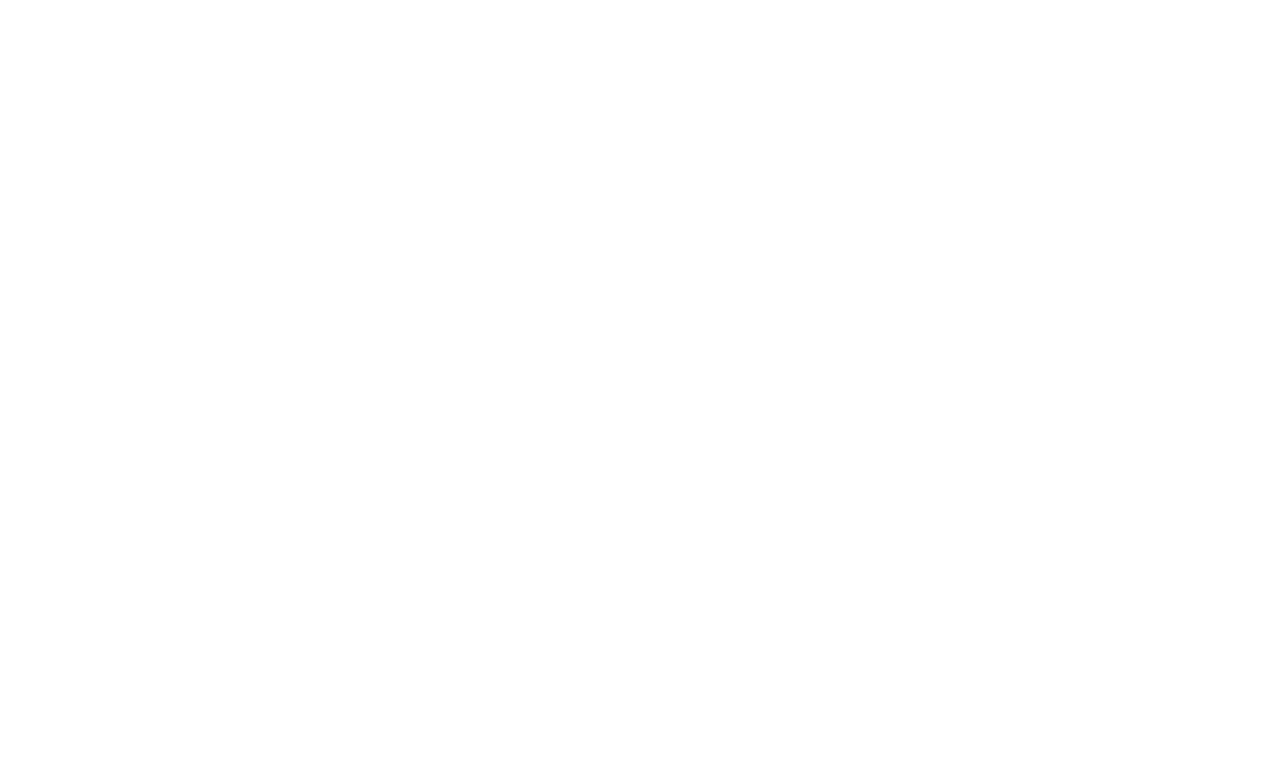
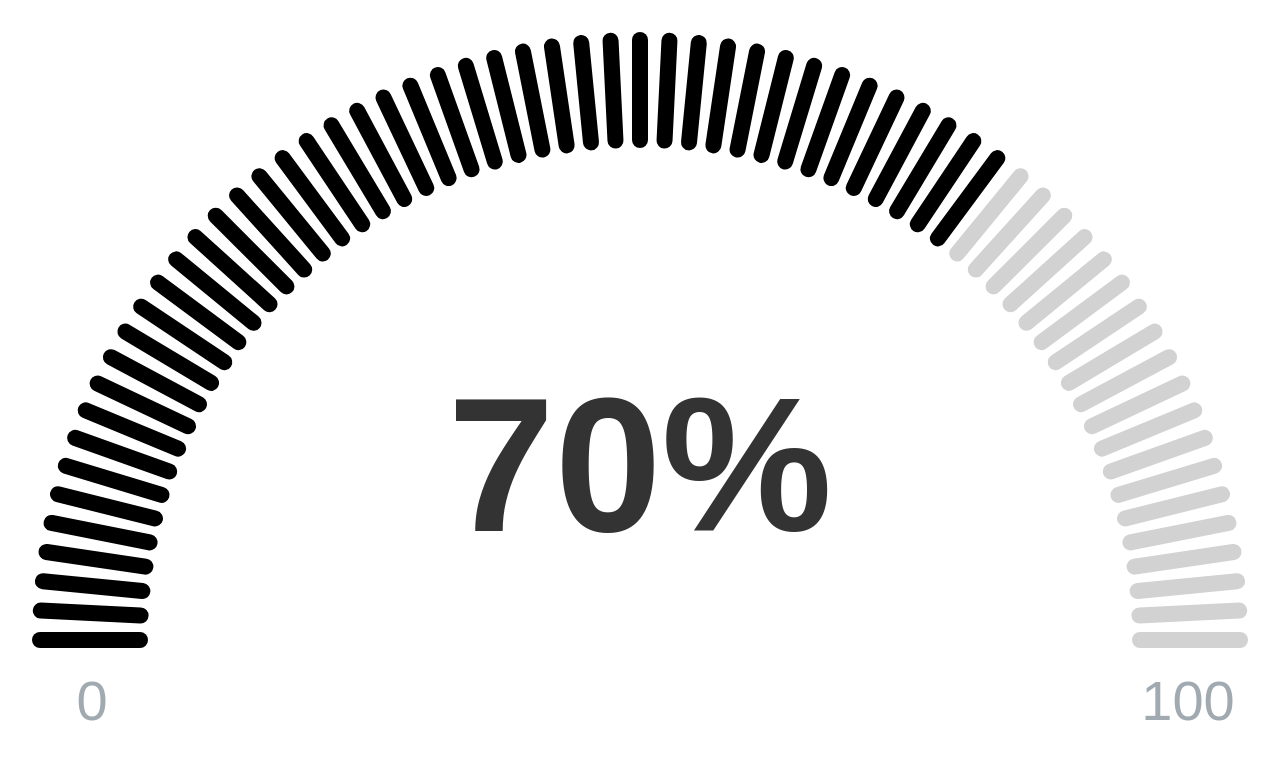
Before and after one commit to costiz7/EcoNomos, a React (Vite) app in the folder client/: page / in a window 1280 px wide. Shown: the top 760 px of the page. Built offline with nearby package versions, Linux system fonts and the light colour scheme.

Commit message:
Implemented a RadialGauge Component

```diff
--- a/client/package.json
+++ b/client/package.json
@@ -11,7 +11,8 @@
   },
   "dependencies": {
     "react": "^19.2.4",
-    "react-dom": "^19.2.4"
+    "react-dom": "^19.2.4",
+    "react-router-dom": "^7.13.1"
   },
   "devDependencies": {
     "@eslint/js": "^9.39.4",
--- a/client/src/App.jsx
+++ b/client/src/App.jsx
@@ -1,8 +1,11 @@
+import { BrowserRouter, Routes, Route, Navigate } from "react-router-dom"
+import RadialGaugeComponent from "./RadialGaugeComponent/RadialGaugeComponent.jsx"
+
 function App() {
 
   return (
     <>
-
+      <RadialGaugeComponent />
     </>
   )
 }
--- /dev/null
+++ b/client/src/RadialGaugeComponent/RadialGaugeComponent.jsx
@@ -0,0 +1,148 @@
+import React, { useMemo, useState, useEffect } from 'react';
+
+const RadialGaugeComponent = ({ percentage = 70, totalTicks = 65 }) => {
+  const [displayPercentage, setDisplayPercentage] = useState(0);
+
+  // Păstrăm dimensiunile interne originale pentru calcule
+  const INTERNAL_WIDTH = 350;
+  const INTERNAL_HEIGHT = 250;
+  const center = { x: INTERNAL_WIDTH / 2, y: 220 };
+  const outerR = 150;
+  const innerR = 125;
+  const startAngleDegrees = -180;
+  const endAngleDegrees = 0;
+  const ARC_TOTAL_DEGREES = Math.abs(endAngleDegrees - startAngleDegrees);
+  const degreesPerTick = ARC_TOTAL_DEGREES / (totalTicks - 1);
+  const toRadians = (deg) => deg * (Math.PI / 180);
+
+  useEffect(() => {
+    let animationFrameId;
+    const startValue = displayPercentage;
+    const endValue = percentage;
+
+    if (startValue === endValue) return;
+
+    let startTime = null;
+    const duration = 600;
+
+    const animate = (timestamp) => {
+      if (!startTime) startTime = timestamp;
+      const progress = Math.min((timestamp - startTime) / duration, 1);
+      const easeOut = 1 - Math.pow(1 - progress, 3);
+      const currentValue = startValue + (endValue - startValue) * easeOut;
+
+      setDisplayPercentage(currentValue);
+
+      if (progress < 1) {
+        animationFrameId = requestAnimationFrame(animate);
+      }
+    };
+
+    animationFrameId = requestAnimationFrame(animate);
+    return () => cancelAnimationFrame(animationFrameId);
+
+  }, [percentage]);
+
+  const ticks = useMemo(() => {
+    const activeTicksCount = Math.round((displayPercentage / 100) * totalTicks);
+    const calculatedTicks = [];
+
+    for (let i = 0; i < totalTicks; i++) {
+      const currentAngleDegrees = startAngleDegrees + i * degreesPerTick;
+      const angleRad = toRadians(currentAngleDegrees);
+
+      const x1 = center.x + innerR * Math.cos(angleRad);
+      const y1 = center.y + innerR * Math.sin(angleRad);
+      const x2 = center.x + outerR * Math.cos(angleRad);
+      const y2 = center.y + outerR * Math.sin(angleRad);
+
+      const isActive = i < activeTicksCount;
+      const color = isActive ? "rgb(0, 0, 0)" : "#d2d2d2";
+
+      calculatedTicks.push({
+        id: i,
+        coords: { x1, y1, x2, y2 },
+        color
+      });
+    }
+    return calculatedTicks;
+  }, [displayPercentage, totalTicks, degreesPerTick, center.x, center.y, innerR, outerR, startAngleDegrees]);
+
+  if (ticks.length === 0) return null;
+
+  const firstTick = ticks[0].coords;
+  const lastTick = ticks[ticks.length - 1].coords;
+
+  // --- CALCULUL PENTRU TRIM ---
+  // Definim o fereastră strânsă în jurul elementelor desenate
+  // Am adăugat un mic padding (10, 15) ca să nu tăiem marginile liniilor rotunjite
+  const trimParams = {
+    x: 15,    // min-x (Left - padding)
+    y: 60,    // min-y (Top - padding)
+    width: 320,  // Latimea totală decupată
+    height: 190  // Inaltimea totală decupată
+  };
+
+  return (
+    // Containerul Responsive
+    <div className="gauge-frame" style={{ width: '100%', position: 'relative', overflow: 'hidden' }}>
+      <svg
+        // AICI ESTE MODIFICAREA: Am aplicat noul viewBox calculat pentru 'trim'
+        viewBox={`${trimParams.x} ${trimParams.y} ${trimParams.width} ${trimParams.height}`}
+        preserveAspectRatio="xMidYMid meet"
+        style={{ width: '100%', height: 'auto', display: 'block' }}
+      >
+        {ticks.map((tick) => (
+          <line
+            key={tick.id}
+            x1={tick.coords.x1}
+            y1={tick.coords.y1}
+            x2={tick.coords.x2}
+            y2={tick.coords.y2}
+            stroke={tick.color}
+            strokeWidth="4"
+            strokeLinecap="round"
+            style={{ transition: 'stroke 0.1s ease' }}
+          />
+        ))}
+
+        <text
+          x={center.x}
+          y={center.y - 40}
+          textAnchor="middle"
+          dominantBaseline="middle"
+          fontSize="3rem"
+          fontWeight="700"
+          fill="#333"
+          style={{ fontFamily: 'sans-serif' }}
+        >
+          {Math.round(displayPercentage)}%
+        </text>
+
+        <text
+          x={firstTick.x2 + 13}
+          y={firstTick.y2 + 20}
+          textAnchor="middle"
+          fontSize="14px"
+          fill="#a0aab0"
+          style={{ fontFamily: 'sans-serif' }}
+        >
+          0
+        </text>
+
+        <text
+          x={lastTick.x2 - 13}
+          y={lastTick.y2 + 20}
+          textAnchor="middle"
+          fontSize="14px"
+          fill="#a0aab0"
+          style={{ fontFamily: 'sans-serif' }}
+        >
+          100
+        </text>
+      </svg>
+    </div>
+  );
+};
+
+export default RadialGaugeComponent;
```
Also changed, not shown: 1 other file (tests, documents, lock files or other folders).
